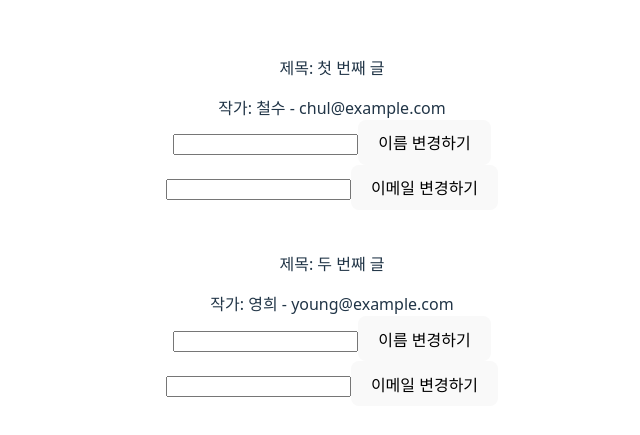
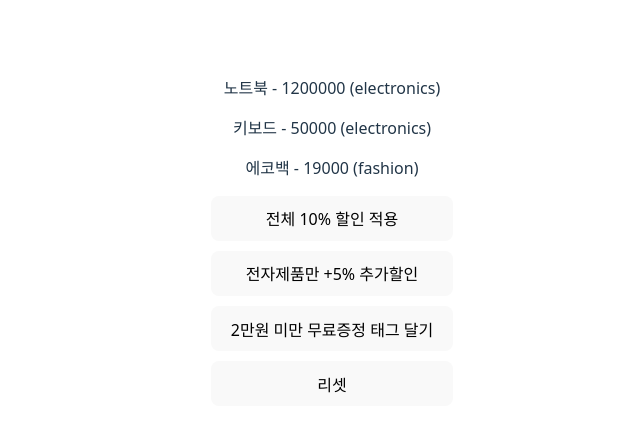
Before and after one commit to yunajoe/react-master-class-part1-inflearn, a React (Vite) app: page / in a window 1280 px wide. Shown: the part 167-602 px from the top of the page, without its empty margins (308-948 px from the left). Built offline with nearby package versions, Linux system fonts and the light colour scheme.

Commit message:
feat: 조건부로 map렌더링

```diff
--- a/src/App.jsx
+++ b/src/App.jsx
@@ -1,13 +1,14 @@
 import "./App.css";
-import Post from "./Post.tsx";
+import BasKet from "./BasKet.tsx";
 
 function App() {
   return (
     <>
-      {/* <Profile />
-      <User /> */}
+      {/* <Profile /> */}
+      {/* <User /> */}
       {/* <Todo /> */}
-      <Post />
+      {/* <Post /> */}
+      <BasKet />
     </>
   );
 }
--- /dev/null
+++ b/src/BasKet.tsx
@@ -0,0 +1,73 @@
+import { useState } from "react";
+
+const initialData = [
+  {
+    id: 1,
+    name: "노트북",
+    price: 1200000,
+    category: "electronics",
+    gift: false,
+  },
+  {
+    id: 2,
+    name: "키보드",
+    price: 50000,
+    category: "electronics",
+    gift: false,
+  },
+  { id: 3, name: "에코백", price: 19000, category: "fashion", gift: false },
+];
+function BasKet() {
+  const [basketData, setBasketData] = useState(initialData);
+
+  /**
+   * 2만원 미만 무료증정 태그 달기 버튼을 누르면 price < 20000인
+   * 항목들에 gift: true 필드를 추가(없으면 생성)합니다.
+   *
+   */
+  const handleTenPercentDiscount = () => {
+    setBasketData((prev) => {
+      return prev.map((item) => ({
+        ...item,
+        price: item.price - item.price * 0.1,
+      }));
+    });
+  };
+  const handleElectronics = () => {
+    setBasketData((prev) => {
+      return prev.map((item) =>
+        item.category === "electronics"
+          ? { ...item, price: Math.floor(item.price * 0.95) }
+          : item,
+      );
+    });
+  };
+
+  const handleGift = () => {
+    setBasketData((prev) => {
+      return prev.map((item) =>
+        item.price < 20000 ? { ...item, gift: true } : item,
+      );
+    });
+  };
+  const handleReset = () => {
+    setBasketData(initialData);
+  };
+  return (
+    <div>
+      {basketData.map((item) => (
+        <p key={item.id}>
+          {item.name} - {item.price} ({item.category}) {item.gift && "🎁"}
+        </p>
+      ))}
+      <div style={{ display: "flex", flexDirection: "column", rowGap: "10px" }}>
+        <button onClick={handleTenPercentDiscount}>전체 10% 할인 적용</button>
+        <button onClick={handleElectronics}>전자제품만 +5% 추가할인</button>
+        <button onClick={handleGift}>2만원 미만 무료증정 태그 달기</button>
+        <button onClick={handleReset}>리셋</button>
+      </div>
+    </div>
+  );
+}
+
+export default BasKet;
```
